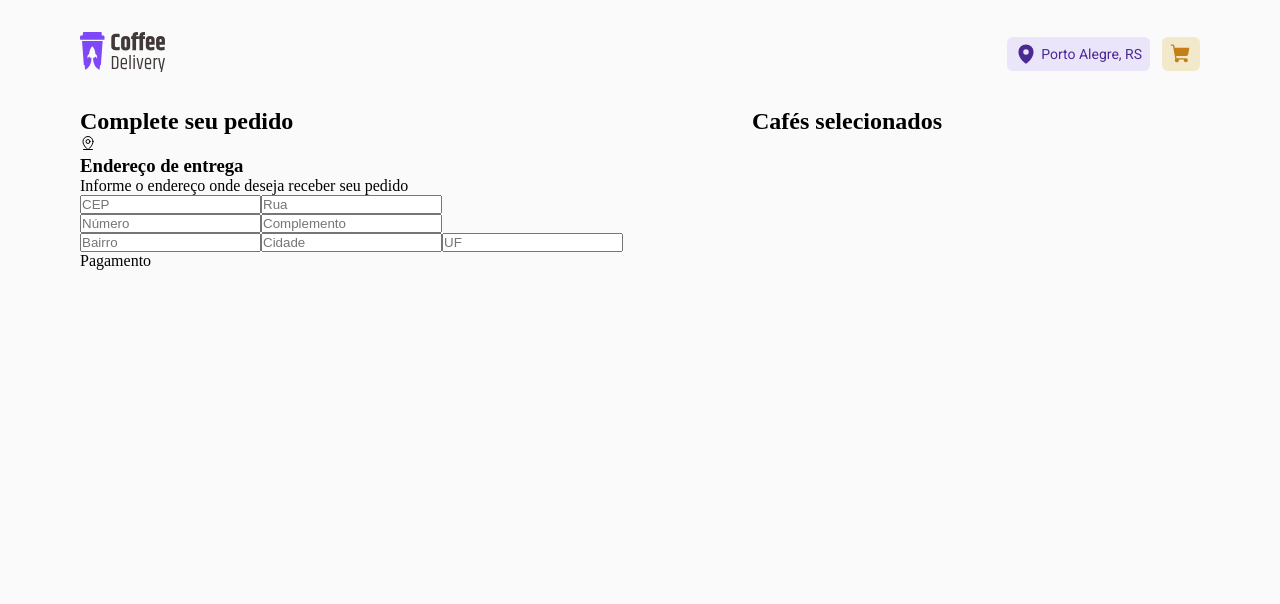
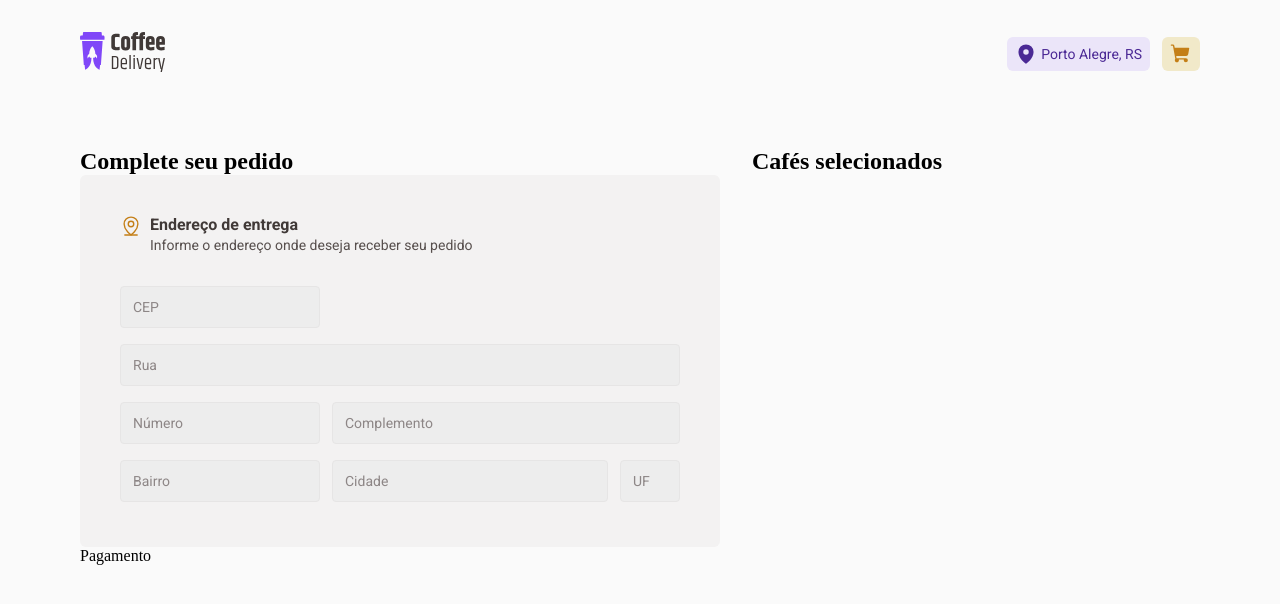
Before and after one commit to ViniciusOshima/Coffee-Delivery, a React (Vite) app: page /Checkout in a window 1280 px wide. Shown: the top 604 px of the page. Built offline with nearby package versions, Linux system fonts and the light colour scheme.

Commit message:
FEAT iniciando estilização do Checkout

```diff
--- a/src/pages/Checkout/index.tsx
+++ b/src/pages/Checkout/index.tsx
@@ -1,9 +1,20 @@
 import { MapPinLine } from 'phosphor-react'
 
 import {
+  BairroInputContainer,
+  CEPInputContainer,
   CheckoutContainer,
+  CidadeInputContainer,
   CoffeesSelected,
-  CompleteYourRequest
+  ComplementoInputContainer,
+  CompleteYourRequest,
+  FormContainer,
+  FormDescription,
+  FormSection,
+  MoreThanOneInputContainer,
+  NumeroInputContainer,
+  RuaInputInputContainer,
+  UFInputContainer
 } from './styles'
 
 export function Checkout() {
@@ -13,33 +24,41 @@ export function Checkout() {
         <h2>Complete seu pedido</h2>
 
         <div>
-          <div>
-            <div>
-              <MapPinLine />
+          <FormSection>
+            <FormDescription>
+              <MapPinLine size={22} />
               <div>
                 <h3>Endereço de entrega</h3>
                 <p>Informe o endereço onde deseja receber seu pedido</p>
               </div>
-            </div>
+            </FormDescription>
 
-            <div>
+            <FormContainer>
               <form action="">
-                <input type="number" placeholder="CEP" />
-                <input type="text" placeholder="Rua" />
-
                 <div>
-                  <input type="number" placeholder="Número" />
-                  <input type="text" placeholder="Complemento" />
+                  <CEPInputContainer type="number" placeholder="CEP" />
                 </div>
 
                 <div>
-                  <input type="text" placeholder="Bairro" />
-                  <input type="text" placeholder="Cidade" />
-                  <input type="text" placeholder="UF" />
+                  <RuaInputInputContainer type="text" placeholder="Rua" />
                 </div>
+
+                <MoreThanOneInputContainer>
+                  <NumeroInputContainer type="number" placeholder="Número" />
+                  <ComplementoInputContainer
+                    type="text"
+                    placeholder="Complemento"
+                  />
+                </MoreThanOneInputContainer>
+
+                <MoreThanOneInputContainer>
+                  <BairroInputContainer type="text" placeholder="Bairro" />
+                  <CidadeInputContainer type="text" placeholder="Cidade" />
+                  <UFInputContainer type="text" placeholder="UF" />
+                </MoreThanOneInputContainer>
               </form>
-            </div>
-          </div>
+            </FormContainer>
+          </FormSection>
 
           <div>Pagamento</div>
         </div>
--- a/src/pages/Checkout/styles.ts
+++ b/src/pages/Checkout/styles.ts
@@ -1,7 +1,9 @@
 import styled from 'styled-components'
 
 export const CheckoutContainer = styled.div`
-  width: 70rem;
+  width: 100%;
+  max-width: 70rem;
+  margin: 2.5rem auto;
 
   display: flex;
   gap: 32px;
@@ -15,3 +17,101 @@ export const CompleteYourRequest = styled.div`
 export const CoffeesSelected = styled.div`
   width: 28rem;
 `
+
+export const FormSection = styled.div`
+  height: 23.25rem;
+
+  border-radius: 6px;
+  padding: 2.5rem;
+
+  background-color: ${(props) => props.theme['base-card']};
+`
+
+export const FormDescription = styled.div`
+  display: flex;
+  gap: 8px;
+
+  color: ${(props) => props.theme['yellow-dark']};
+
+  h3 {
+    font-family: 'Roboto', sans-serif;
+    font-size: 1rem;
+    font-weight: 700;
+    color: ${(props) => props.theme['base-subtitle']};
+    line-height: 130%;
+  }
+
+  p {
+    font-family: 'Roboto', sans-serif;
+    font-size: 0.875rem;
+    color: ${(props) => props.theme['base-text']};
+    line-height: 130%;
+    font-weight: 400;
+  }
+`
+
+export const FormContainer = styled.div`
+  display: flex;
+
+  form {
+    display: flex;
+    flex-direction: column;
+    gap: 16px;
+
+    padding-top: 2rem;
+
+    input {
+      height: 2.625rem;
+
+      padding: 0.75rem;
+      border-radius: 4px;
+      border: 1px solid ${(props) => props.theme['base-button']};
+
+      background-color: ${(props) => props.theme['base-input']};
+
+      font-family: 'Roboto', sans-serif;
+      font-size: 0.875rem;
+
+      &::placeholder {
+        color: ${(props) => props.theme['base-label']};
+      }
+    }
+  }
+`
+
+export const CEPInputContainer = styled.input`
+  width: 12.5rem;
+
+  &::-webkit-calendar-picker-indicator {
+    display: none !important;
+  }
+`
+
+export const RuaInputInputContainer = styled.input`
+  width: 35rem;
+`
+
+export const NumeroInputContainer = styled.input`
+  width: 12.5rem;
+`
+
+export const ComplementoInputContainer = styled.input`
+  width: 21.75rem;
+`
+
+export const BairroInputContainer = styled.input`
+  width: 12.5rem;
+`
+
+export const CidadeInputContainer = styled.input`
+  width: 17.25rem;
+`
+
+export const UFInputContainer = styled.input`
+  width: 3.75rem;
+`
+
+export const MoreThanOneInputContainer = styled.div`
+  display: flex;
+  gap: 12px;
+`
```
